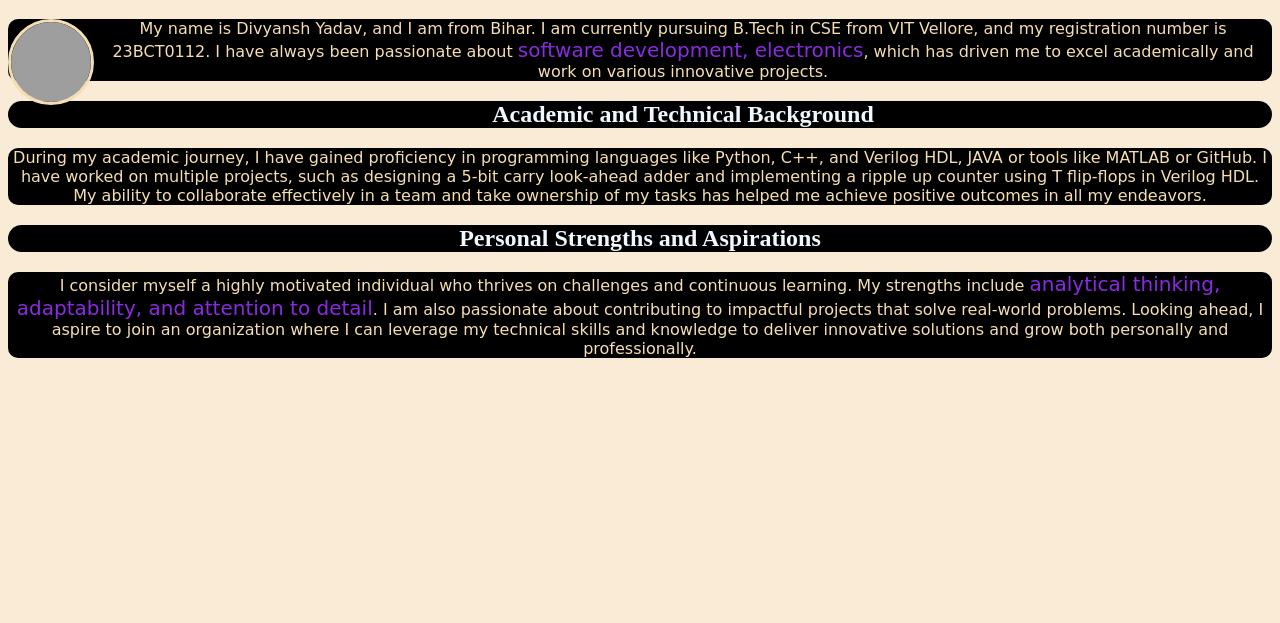
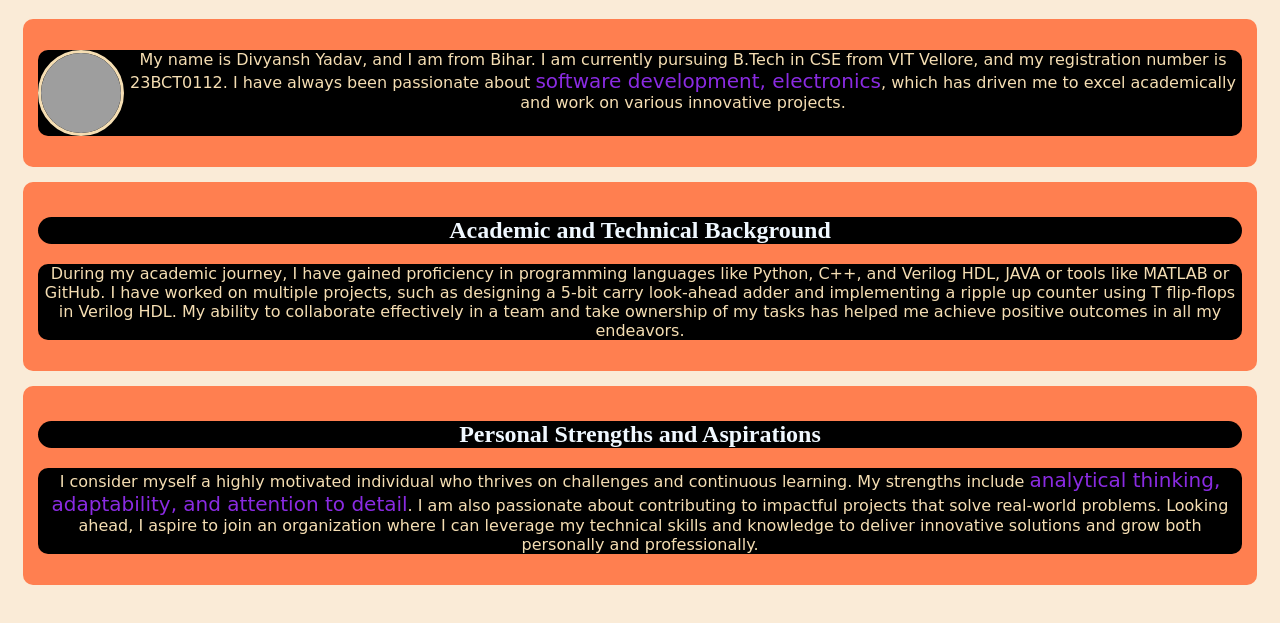
Before and after one commit to 0xdivxyansh/activity1, a plain HTML site: page index.html in a window 1280 px wide. Shown: the part 61-684 px from the top of the page. Drawn offline with Linux system fonts and the light colour scheme; grey boxes are pictures that could not be loaded.

Commit message:
Add files via upload

```diff
--- a/index.html
+++ b/index.html
@@ -45,8 +45,9 @@
             width: 80px;
             border-radius: 50px;
             border: 3.5px solid ;
-            display: flex;
+            display: flexbox;
             float: left;
+
 
         }
         span
@@ -54,13 +55,29 @@
             color: blueviolet;
             font-size: 20px;
         }
+        section
+        {
+            margin: 15px;
+            padding: 15px;
+            background-color: coral;
+            border-radius: 10px;
+            box-shadow: 1 3px 5px rgba(81, 13, 13, 0.1);
+        }
+        div
+        {
+            display: flex;
+
+        }
     </style>
 </head>
 <body>
     <h1>DIVYANSH YADAV</h1>
             <section>
-                <p>
+                <div>
+                   <p>
                 <img src="df.jpg" alt="divyansh"> My name is Divyansh Yadav, and I am from Bihar. I am currently pursuing B.Tech in CSE from VIT Vellore, and my registration number is 23BCT0112. I have always been passionate about <span>software development, electronics</span>, which has driven me to excel academically and work on various innovative projects.</p>
+                </div>
+
 
             </section>
 
```
